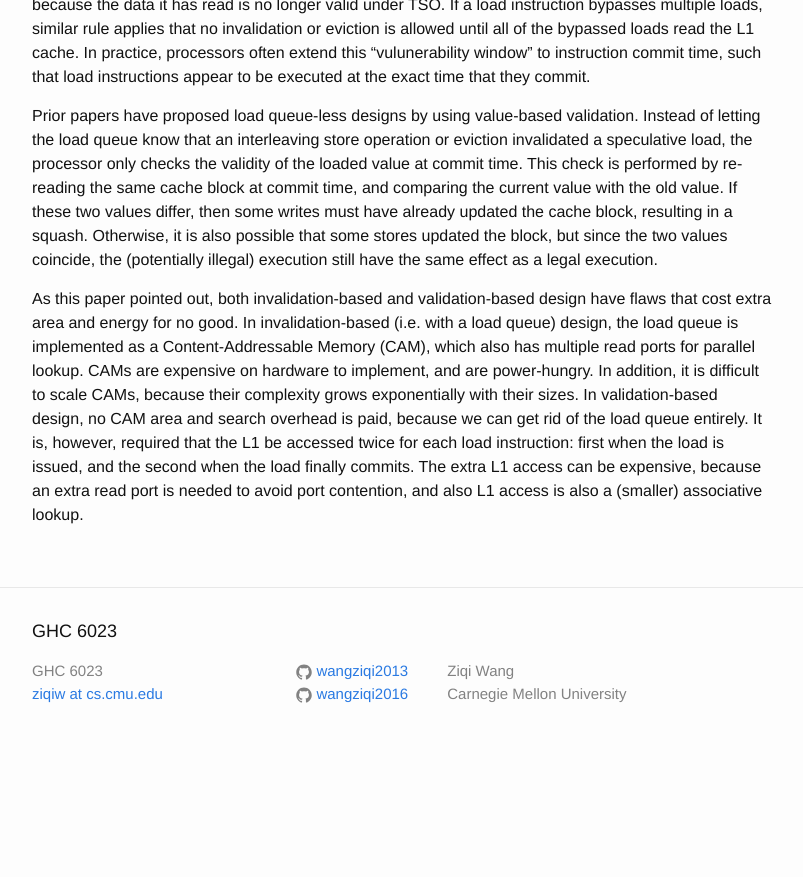
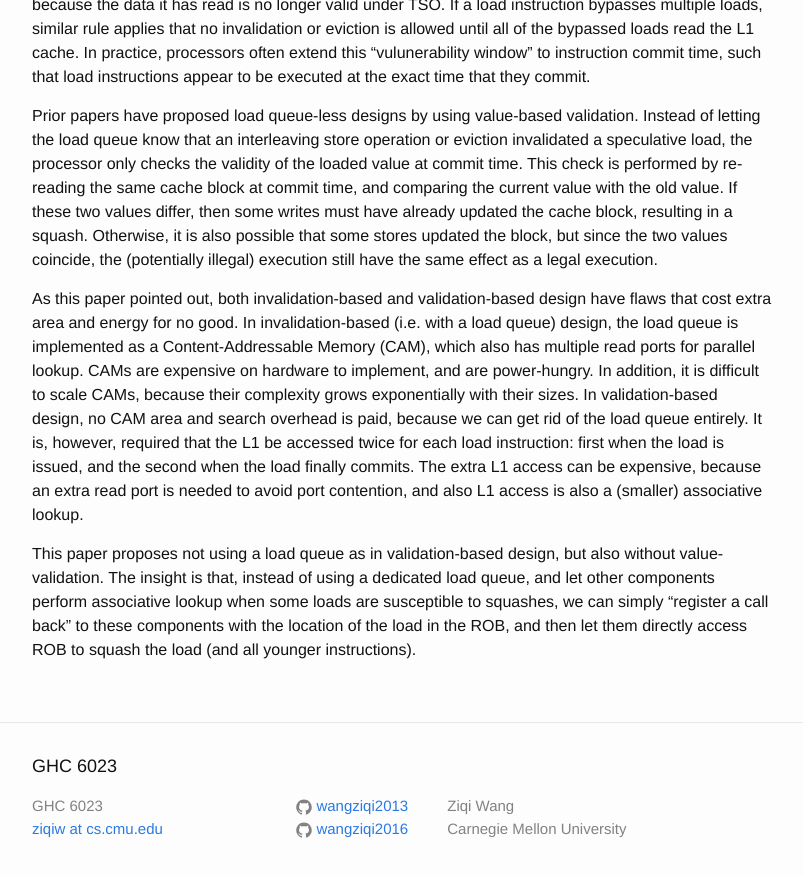
Before and after one commit to wangziqi2013/wangziqi2013.github.io, a Jekyll site: the page built from _posts/2019-08-07-the-superfluous-load-queue.markdown, in a window 1280 px wide and 900 px high, scrolled down 1567 px. Shown: the top 877 px of the window, without its empty margins (238-1041 px from the left). Built offline with Jekyll 4.4.1, drawn with Linux system fonts in a browser that asks for light colours; before the commit the page ends 2332 px from its top, so only the background shows below that.

Commit message:
Adding insight

```diff
--- a/_posts/2019-08-07-the-superfluous-load-queue.markdown
+++ b/_posts/2019-08-07-the-superfluous-load-queue.markdown
@@ -74,3 +74,8 @@ In validation-based design, no CAM area and search overhead is paid, because we
 It is, however, required that the L1 be accessed twice for each load instruction: first when the load is issued,
 and the second when the load finally commits. The extra L1 access can be expensive, because an extra read port is needed
 to avoid port contention, and also L1 access is also a (smaller) associative lookup.
+
+This paper proposes not using a load queue as in validation-based design, but also without value-validation. The insight
+is that, instead of using a dedicated load queue, and let other components perform associative lookup when some loads are
+susceptible to squashes, we can simply "register a call back" to these components with the location of the load in the ROB,
+and then let them directly access ROB to squash the load (and all younger instructions).
```
